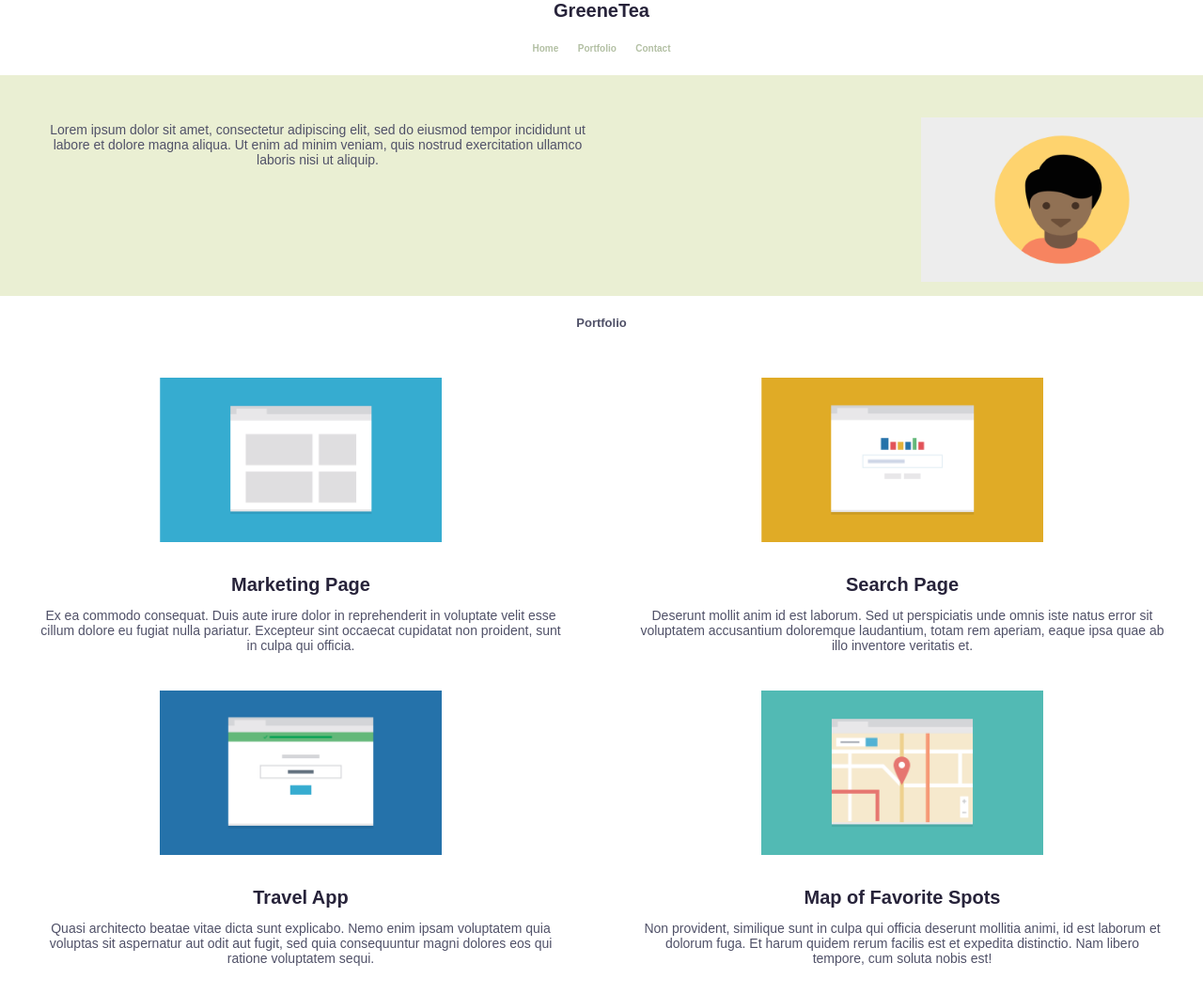
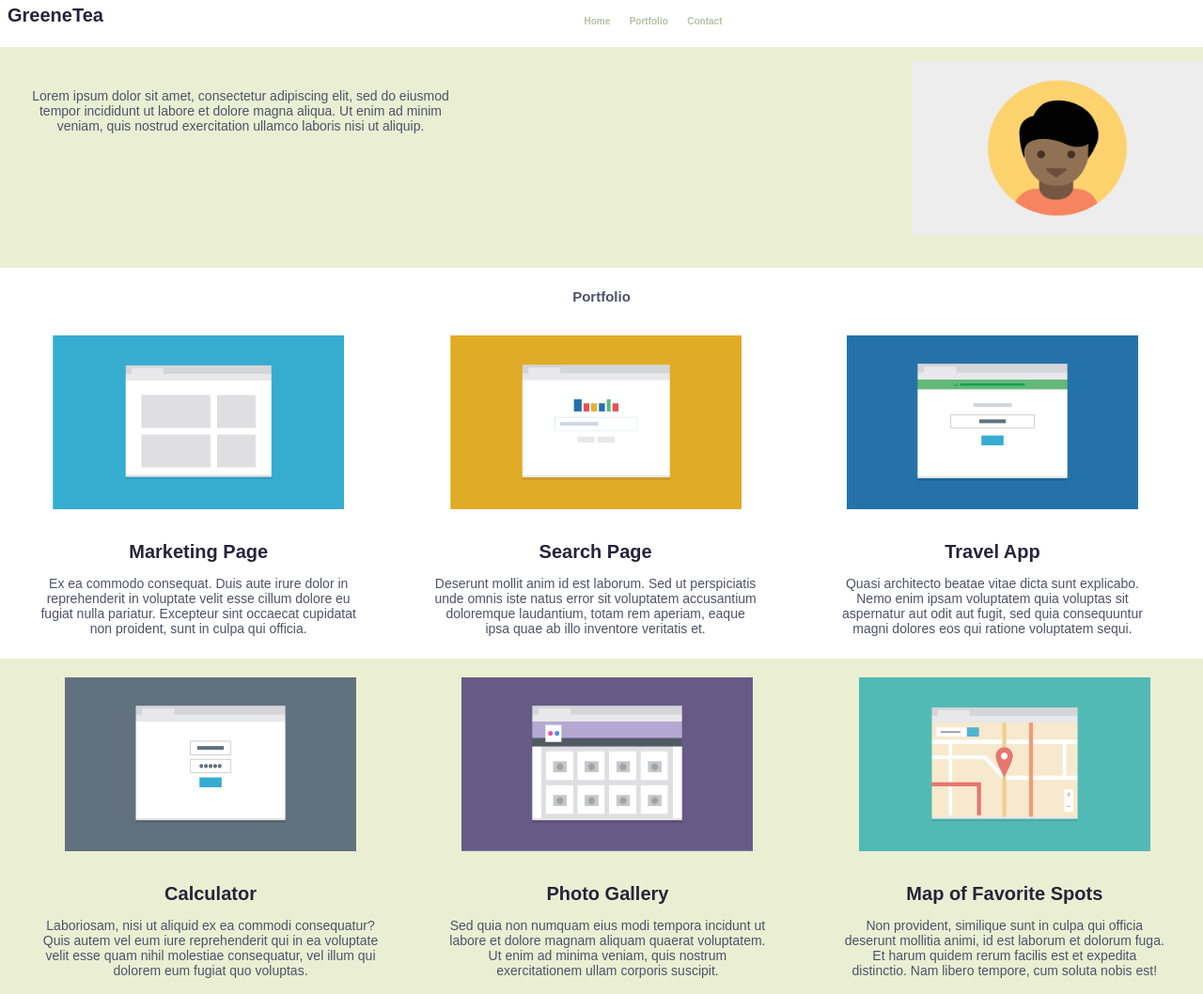
Before and after one commit to greenetea/Unit-2, a plain HTML site: page index.html in a window 1280 px wide. Shown: the top 1058 px of the page at 94% size. Drawn offline with Linux system fonts and the light colour scheme.

Commit message:
Knocking it out
Tweaks and clean to the 360 and 767
added 1024
need to:
-fix .main-content margin-bottom collapse
-space name and main-nav
-add links to footer
-add additional page

```diff
--- a/css/styles.css
+++ b/css/styles.css
@@ -12,7 +12,8 @@ body  {
 
 p {
   font-size: 14px;
-  margin: auto;
+  padding-left: 30px;
+  padding-right: 30px;
 }
 
 h1  {
@@ -22,7 +23,7 @@ h1  {
 }
 
 h2  {
-  font-size: 13px;
+  font-size: 15px;
 }
 
 h3  {
@@ -35,25 +36,28 @@ a   {
 }
 
 .img  {
-  height: 175px;
-  width: 300px;
-  margin-top: 40px;
+  height: 185px;
+  width: 310px;
+  margin-top: 20px;
   margin-bottom: 25px;
 }
 
+span  {
+  font-weight: bold;
+}
 
 /* <!--  layout  --!> */
 
 .intro  {
-  margin-top: 30px;
+  padding-bottom: 20px;
 }
 
 .intro  p {
-  margin: 20px 50px;
+  margin-bottom: 10px;
 }
 
 .main-content {
-  background: #ffff;
+  background: #fff;
   padding-bottom: 10px;
   padding-top: 10px;
 }
@@ -64,30 +68,16 @@ a   {
   margin-bottom: 5px;
 }
 
-.box  {
-  margin-left: 100px;
-  margin-right: 100px;
-}
-/*
-.marketing-container p,
-.search-container p,
-.travel-container p,
-.photo-container p,
-.calculator-container p  {
-  margin-bottom: 17px;
-  margin-left: 30px;
-  margin-right: 30px;
-} */
-
 .contact-container  {
   padding-top: 10px;
   padding-bottom: 10px;
-  margin-bottom: 10px;
+  margin-bottom: 15px;
+  margin-top: 10px;
 }
 
 .contact-container p {
-  margin-left: 17px;
-  margin-right: 17px;
+  margin-left: 7px;
+  margin-right: 7px;
 }
 
 
@@ -130,7 +120,7 @@ a   {
 
 .name a,
 main-nav a  {
-  padding: 10px, 15px;
+  padding: 10px 15px;
   display: block;
 }
 
@@ -163,6 +153,7 @@ main-nav a  {
  ===== */
 
 @media (min-width: 767px)  {
+
     /* <--!  navigation  !-->     */
 
     .main-nav,
@@ -176,8 +167,8 @@ main-nav a  {
       color: #000;
     }
 
-    .name,  {
-      padding: 10px, 15px;
+    .name  {
+      padding: 10px 15px;
       display: block;
     }
 
@@ -221,8 +212,9 @@ side by side
     }
 
     .intro p {
-      width: 45%;
+      width: 40%;
       float: left;
+      padding-top: 30px;
     }
 
     .marketing-container,
@@ -240,7 +232,6 @@ side by side
       width: 50%;
       display: inline-block;
     }
-  }
 /* ======
  ----! clearfix !----
  ======= */
@@ -249,3 +240,61 @@ side by side
     clear: both;
     display: table;
   }
+}
+
+  @media (min-width: 1024px)  {
+
+/* ======    ---->!
+navigation    !<----   ===== */
+
+    .main-header  {
+      margin-left: 0px;
+      margin-right: 0px;
+      padding: 4px;
+    }
+
+    .name,
+    .main-nav,
+    .main-nav a,
+    .main-nav li {
+      margin: 0;
+      display: inline-block;
+      padding: 6px 4px;
+      /* float: right; */
+    }
+
+    .name  {
+      display: inline-block;
+      float: left;
+    }
+
+/* ====   ---->!
+floats      !<----    ===== */
+
+    .row1 {
+      float: left;
+    }
+
+    .marketing-container,
+    .travel-container,
+    .search-container  {
+      float: left;
+      width: 33%;
+      display: inline-block;
+    }
+
+    .photo-container,
+    .favorites-container,
+    .calculator-container {
+      float: right;
+      width: 33%;
+      display: inline-block;
+    }
+
+/* =====     ---->!
+clearfix      !<----    ==== */
+    .clearfix::after {
+       content: "";
+       clear: both;
+       display: table;
+     }
--- a/index.html
+++ b/index.html
@@ -10,10 +10,11 @@
     <body>
         <header class="main-header">
             <h1 class="name">GreeneTea</h1>
-            <ul class="main-nav">
+            <ul class="main-nav clearfix">
               <li><a href="#home">Home</a></li>
               <li><a href="#portfolio">Portfolio</a></li>
               <li><a href="#contact">Contact</a></li>
+            </ul>
         </header>
 
             <div class="intro clearfix">
@@ -23,8 +24,10 @@
                        enim ad minim veniam, quis nostrud exercitation ullamco laboris
                         nisi ut aliquip.</p>
               </div>
+
+        <div class="row1 clearfix">
           <div class="main-content clearfix">
-          <h2>Portfolio</h2>
+            <h2 id="portfolio">Portfolio</h2>
             <div class="marketing-container">
               <img src="images/portfolio-1.png" class="img" alt="Portfolio">
               <h1>Marketing Page</h1>
@@ -49,7 +52,9 @@
                  ipsam voluptatem quia voluptas sit aspernatur aut odit aut fugit,
                  sed quia consequuntur magni dolores eos qui ratione voluptatem sequi.</p>
             </div>
+        </div>
 
+        <div class="row2 clearfix">
           <div class="favorites-container">
             <img src="images/portfolio-4.png" class="img" alt="Maps of my Favorite Spots">
             <h1>Map of Favorite Spots</h1>
@@ -64,6 +69,7 @@
             <p>Sed quia non numquam eius modi tempora incidunt ut labore et
                dolore magnam aliquam quaerat voluptatem. Ut enim ad minima
                veniam, quis nostrum exercitationem ullam corporis suscipit.</p>
+          </div>
 
           <div class="calculator-container">
             <img src="images/portfolio-6.png" class="img" alt="Calculator">
@@ -80,7 +86,7 @@
             <p>Nulla pariatur? At vero eos et accusamus et iusto odio dignissimos
               ducimus qui blanditiis praesentium voluptatum deleniti atque corrupti
               quos dolores et quas molestias excepturi sint occaecati cupiditate.</p>
-
+              <br>
             <p>Phone <span>555.555.5555</span></p>
             <p>Email <span>555.555.5555</span></p>
         </div>
```
Lines whose indentation alone changed are shown as unchanged.
